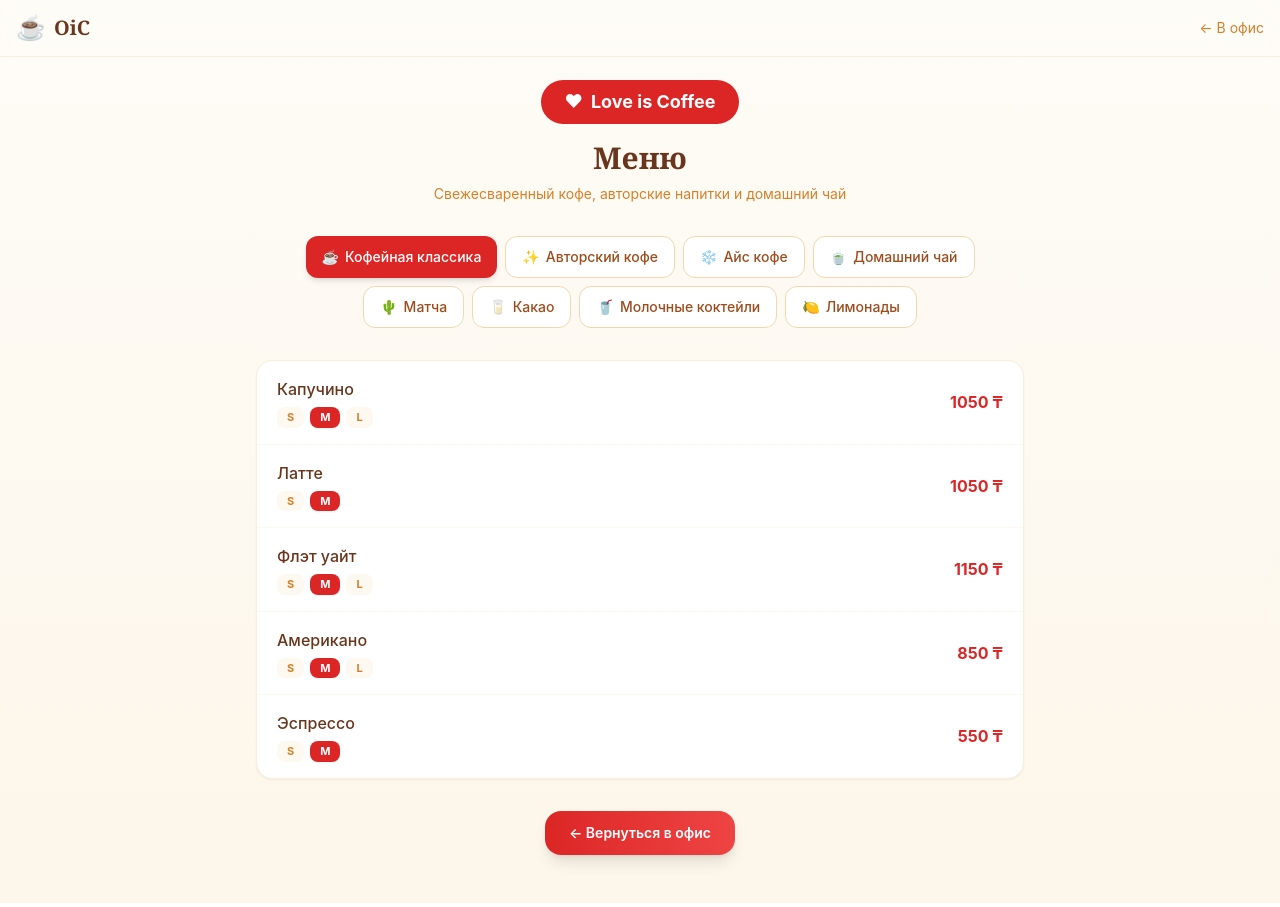
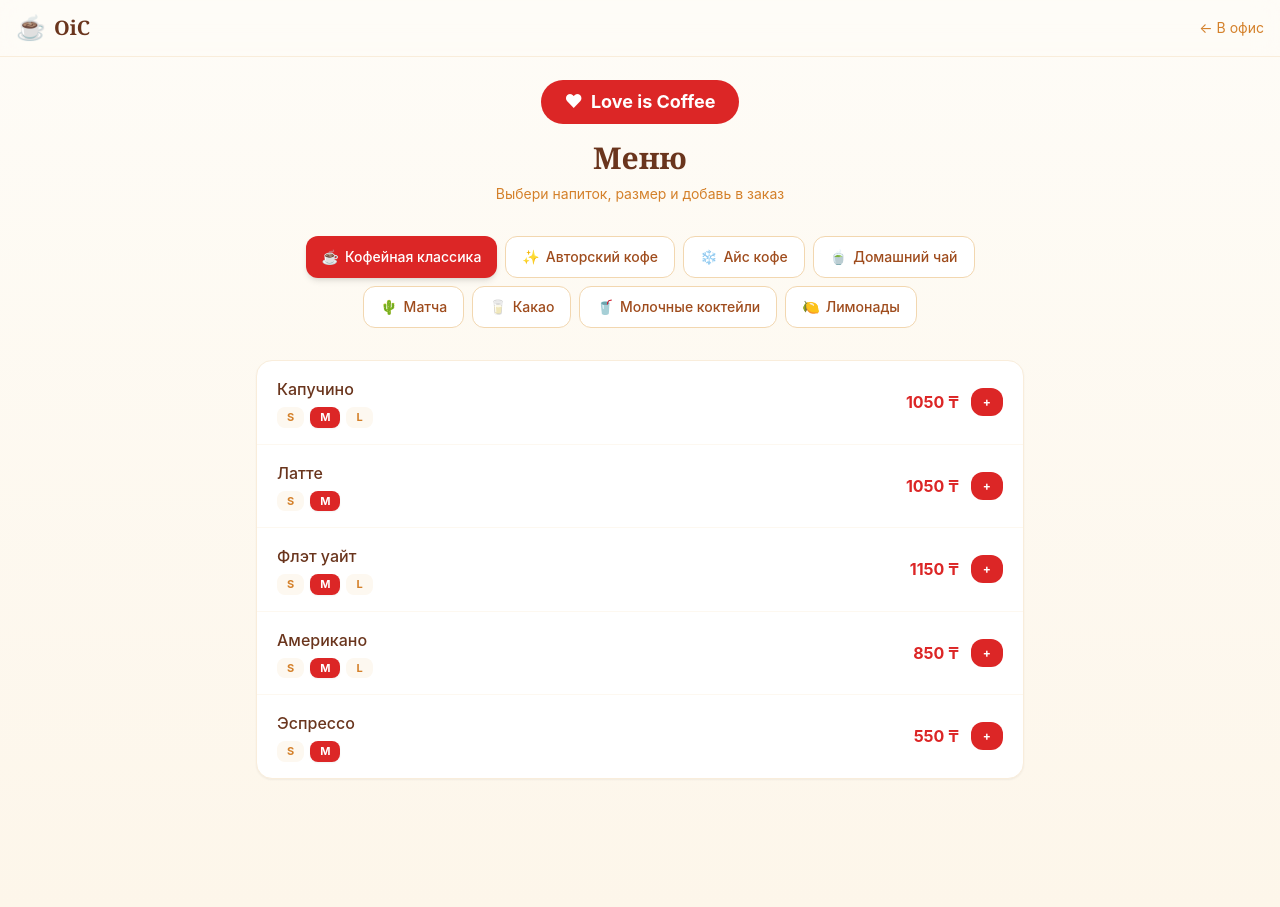
Before and after one commit to Alexandr-Dey/office-is-coffee, a Next.js app: page /menu in a window 1280 px wide. Built offline with nearby package versions, Linux system fonts and the light colour scheme.

Commit message:
feat: add /menu page with cart

```diff
--- a/src/app/menu/page.tsx
+++ b/src/app/menu/page.tsx
@@ -1,6 +1,6 @@
 "use client";
 
-import { useState } from "react";
+import { useState, useEffect } from "react";
 import { motion, AnimatePresence } from "framer-motion";
 
 /* ═══════════════════════════════════════════
@@ -19,6 +19,13 @@ interface MenuCategory {
   title: string;
   icon: string;
   items: MenuItem[];
+}
+
+interface CartItem {
+  name: string;
+  size: string;
+  price: number;
+  qty: number;
 }
 
 const MENU_DATA: MenuCategory[] = [
@@ -112,34 +119,45 @@ const MENU_DATA: MenuCategory[] = [
   },
 ];
 
-/* helper: есть ли выбор размера */
+/* helpers */
 function getSizes(item: MenuItem): Size[] | null {
   const keys = Object.keys(item.prices);
   if (keys.length === 1 && keys[0] === "one") return null;
   return keys as Size[];
 }
-
 function getDefaultSize(item: MenuItem): Size | null {
   const sizes = getSizes(item);
   if (!sizes) return null;
   if (sizes.includes("M")) return "M";
   return sizes[0];
 }
-
 function getPrice(item: MenuItem, size: Size | null): number {
   if (size === null) return item.prices["one"];
   return item.prices[size];
 }
 
 /* ═══════════════════════════════════════════
-   КОМПОНЕНТ ПОЗИЦИИ МЕНЮ
+   КОМПОНЕНТ ПОЗИЦИИ МЕНЮ (с кнопкой "Добавить")
    ═══════════════════════════════════════════ */
-function MenuItemRow({ item, idx }: { item: MenuItem; idx: number }) {
+function MenuItemRow({
+  item,
+  idx,
+  onAdd,
+}: {
+  item: MenuItem;
+  idx: number;
+  onAdd: (name: string, size: string, price: number) => void;
+}) {
   const sizes = getSizes(item);
-  const [selectedSize, setSelectedSize] = useState<Size | null>(
-    getDefaultSize(item)
-  );
+  const [selectedSize, setSelectedSize] = useState<Size | null>(getDefaultSize(item));
+  const [added, setAdded] = useState(false);
   const price = getPrice(item, selectedSize);
+
+  const handleAdd = () => {
+    onAdd(item.name, selectedSize ?? "\u2014", price);
+    setAdded(true);
+    setTimeout(() => setAdded(false), 800);
+  };
 
   return (
     <motion.div
@@ -181,9 +199,22 @@ function MenuItemRow({ item, idx }: { item: MenuItem; idx: number }) {
           </div>
         )}
       </div>
+      <div className="flex items-center gap-3">
         <span className="text-base font-bold text-red-600 whitespace-nowrap">
           {price} {"\u20B8"}
         </span>
+        <motion.button
+          whileTap={{ scale: 0.9 }}
+          onClick={handleAdd}
+          className={`px-3 py-1.5 rounded-xl text-xs font-bold transition-all ${
+            added
+              ? "bg-green-500 text-white"
+              : "bg-red-600 text-white hover:bg-red-700"
+          }`}
+        >
+          {added ? "\u2713" : "+"}
+        </motion.button>
+      </div>
     </motion.div>
   );
 }
@@ -193,9 +224,42 @@ function MenuItemRow({ item, idx }: { item: MenuItem; idx: number }) {
    ═══════════════════════════════════════════ */
 export default function MenuPage() {
   const [activeCategory, setActiveCategory] = useState("classic");
+  const [cart, setCart] = useState<CartItem[]>([]);
+  const [showCart, setShowCart] = useState(false);
 
-  const currentCategory =
-    MENU_DATA.find((c) => c.id === activeCategory) ?? MENU_DATA[0];
+  const currentCategory = MENU_DATA.find((c) => c.id === activeCategory) ?? MENU_DATA[0];
+
+  const addToCart = (name: string, size: string, price: number) => {
+    setCart((prev) => {
+      const key = `${name}_${size}`;
+      const existing = prev.find((i) => `${i.name}_${i.size}` === key);
+      if (existing) {
+        return prev.map((i) =>
+          `${i.name}_${i.size}` === key ? { ...i, qty: i.qty + 1 } : i
+        );
+      }
+      return [...prev, { name, size, price, qty: 1 }];
+    });
+  };
+
+  const removeFromCart = (name: string, size: string) => {
+    setCart((prev) => prev.filter((i) => !(i.name === name && i.size === size)));
+  };
+
+  const totalItems = cart.reduce((s, i) => s + i.qty, 0);
+  const totalPrice = cart.reduce((s, i) => s + i.price * i.qty, 0);
+
+  /* сохраняем корзину в sessionStorage для /order */
+  useEffect(() => {
+    if (cart.length > 0) {
+      sessionStorage.setItem("oic_cart", JSON.stringify(cart));
+    }
+  }, [cart]);
+
+  const goToOrder = () => {
+    sessionStorage.setItem("oic_cart", JSON.stringify(cart));
+    window.location.href = "/order";
+  };
 
   return (
     <main className="min-h-screen bg-gradient-to-b from-cream-50 to-cream-100">
@@ -209,9 +273,7 @@ export default function MenuPage() {
             className="flex items-center gap-2"
           >
             <span className="text-2xl">{"\u2615"}</span>
-            <span className="font-display text-xl font-bold text-coffee-900">
-              OiC
-            </span>
+            <span className="font-display text-xl font-bold text-coffee-900">OiC</span>
           </motion.a>
           <motion.a
             href="/office"
@@ -224,7 +286,7 @@ export default function MenuPage() {
         </div>
       </nav>
 
-      <div className="pt-20 pb-12 px-4">
+      <div className="pt-20 pb-32 px-4">
         <div className="max-w-3xl mx-auto">
           {/* Заголовок */}
           <motion.div
@@ -240,7 +302,7 @@ export default function MenuPage() {
               {"\u041C\u0435\u043D\u044E"}
             </h1>
             <p className="text-coffee-500 text-sm">
-              {"\u0421\u0432\u0435\u0436\u0435\u0441\u0432\u0430\u0440\u0435\u043D\u043D\u044B\u0439 \u043A\u043E\u0444\u0435, \u0430\u0432\u0442\u043E\u0440\u0441\u043A\u0438\u0435 \u043D\u0430\u043F\u0438\u0442\u043A\u0438 \u0438 \u0434\u043E\u043C\u0430\u0448\u043D\u0438\u0439 \u0447\u0430\u0439"}
+              {"\u0412\u044B\u0431\u0435\u0440\u0438 \u043D\u0430\u043F\u0438\u0442\u043E\u043A, \u0440\u0430\u0437\u043C\u0435\u0440 \u0438 \u0434\u043E\u0431\u0430\u0432\u044C \u0432 \u0437\u0430\u043A\u0430\u0437"}
             </p>
           </motion.div>
 
@@ -279,30 +341,88 @@ export default function MenuPage() {
             >
               <div className="bg-white rounded-2xl border border-coffee-100 shadow-sm overflow-hidden divide-y divide-coffee-50">
                 {currentCategory.items.map((item, idx) => (
-                  <MenuItemRow key={item.name} item={item} idx={idx} />
+                  <MenuItemRow key={item.name} item={item} idx={idx} onAdd={addToCart} />
                 ))}
               </div>
             </motion.div>
           </AnimatePresence>
+        </div>
+      </div>
 
-          {/* Подсказка внизу */}
+      {/* Корзина (раскрывающаяся панель) */}
+      <AnimatePresence>
+        {showCart && cart.length > 0 && (
           <motion.div
-            initial={{ opacity: 0 }}
-            animate={{ opacity: 1 }}
-            transition={{ delay: 0.4 }}
-            className="text-center mt-8"
+            initial={{ opacity: 0, y: 100 }}
+            animate={{ opacity: 1, y: 0 }}
+            exit={{ opacity: 0, y: 100 }}
+            className="fixed bottom-24 left-1/2 -translate-x-1/2 w-full max-w-md bg-white rounded-2xl shadow-2xl border border-coffee-100 p-5 z-50"
           >
-            <motion.a
-              href="/office"
+            <h3 className="font-display text-lg font-bold text-coffee-900 mb-3">
+              {"\u0422\u0432\u043E\u0439 \u0437\u0430\u043A\u0430\u0437"}
+            </h3>
+            <div className="space-y-2 max-h-48 overflow-y-auto">
+              {cart.map((item) => (
+                <div key={`${item.name}_${item.size}`} className="flex items-center justify-between text-sm">
+                  <div className="flex-1">
+                    <span className="font-medium text-coffee-900">{item.name}</span>
+                    {item.size !== "\u2014" && (
+                      <span className="ml-1 text-coffee-400 text-xs">({item.size})</span>
+                    )}
+                    {item.qty > 1 && (
+                      <span className="ml-1 text-red-500 font-bold text-xs">{"\u00D7"}{item.qty}</span>
+                    )}
+                  </div>
+                  <div className="flex items-center gap-2">
+                    <span className="font-bold text-coffee-800">{item.price * item.qty} {"\u20B8"}</span>
+                    <button
+                      onClick={() => removeFromCart(item.name, item.size)}
+                      className="text-red-400 hover:text-red-600 text-xs font-bold"
+                    >
+                      {"\u2715"}
+                    </button>
+                  </div>
+                </div>
+              ))}
+            </div>
+          </motion.div>
+        )}
+      </AnimatePresence>
+
+      {/* Нижняя панель с суммой */}
+      <AnimatePresence>
+        {totalItems > 0 && (
+          <motion.div
+            initial={{ y: 100, opacity: 0 }}
+            animate={{ y: 0, opacity: 1 }}
+            exit={{ y: 100, opacity: 0 }}
+            className="fixed bottom-0 left-0 right-0 bg-white/95 backdrop-blur-md border-t border-coffee-100 shadow-lg z-40"
+          >
+            <div className="max-w-3xl mx-auto px-4 py-3 flex items-center justify-between">
+              <button
+                onClick={() => setShowCart(!showCart)}
+                className="flex items-center gap-2 text-coffee-700"
+              >
+                <span className="bg-red-600 text-white w-7 h-7 rounded-full flex items-center justify-center text-xs font-bold">
+                  {totalItems}
+                </span>
+                <span className="text-sm font-medium">
+                  {showCart ? "\u0421\u043A\u0440\u044B\u0442\u044C" : "\u041F\u043E\u043A\u0430\u0437\u0430\u0442\u044C \u0437\u0430\u043A\u0430\u0437"}
+                </span>
+              </button>
+              <motion.button
                 whileHover={{ scale: 1.03 }}
                 whileTap={{ scale: 0.97 }}
-              className="inline-flex items-center gap-2 px-6 py-3 bg-gradient-to-r from-red-600 to-red-500 text-white font-semibold rounded-2xl shadow-lg text-sm"
+                onClick={goToOrder}
+                className="flex items-center gap-3 px-6 py-3 bg-gradient-to-r from-red-600 to-red-500 text-white font-bold rounded-2xl shadow-lg text-sm"
               >
-              {"\u2190 \u0412\u0435\u0440\u043D\u0443\u0442\u044C\u0441\u044F \u0432 \u043E\u0444\u0438\u0441"}
-            </motion.a>
+                <span>{"\u041E\u0444\u043E\u0440\u043C\u0438\u0442\u044C \u0437\u0430\u043A\u0430\u0437"}</span>
+                <span className="bg-white/20 px-3 py-1 rounded-lg">{totalPrice} {"\u20B8"}</span>
+              </motion.button>
+            </div>
           </motion.div>
-        </div>
-      </div>
+        )}
+      </AnimatePresence>
     </main>
   );
 }
```
Lines whose indentation alone changed are shown as unchanged.
